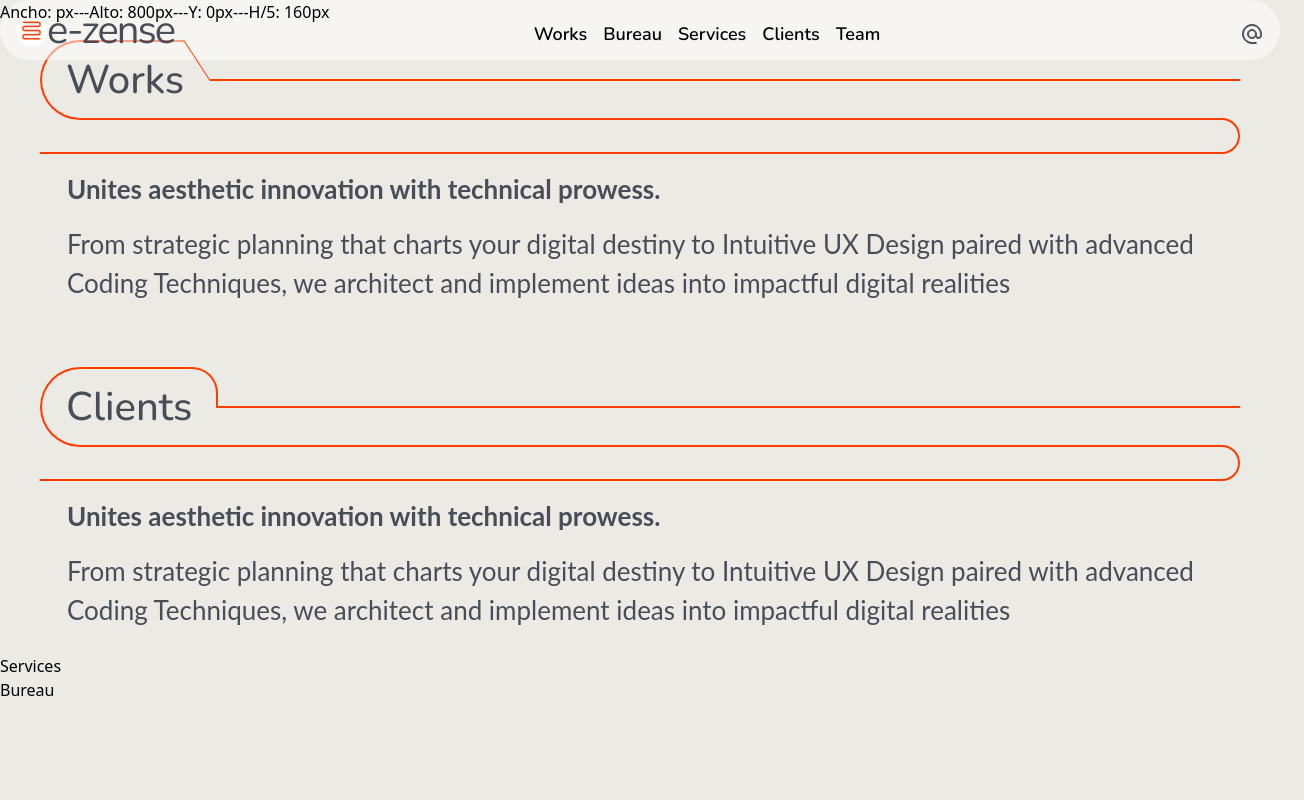
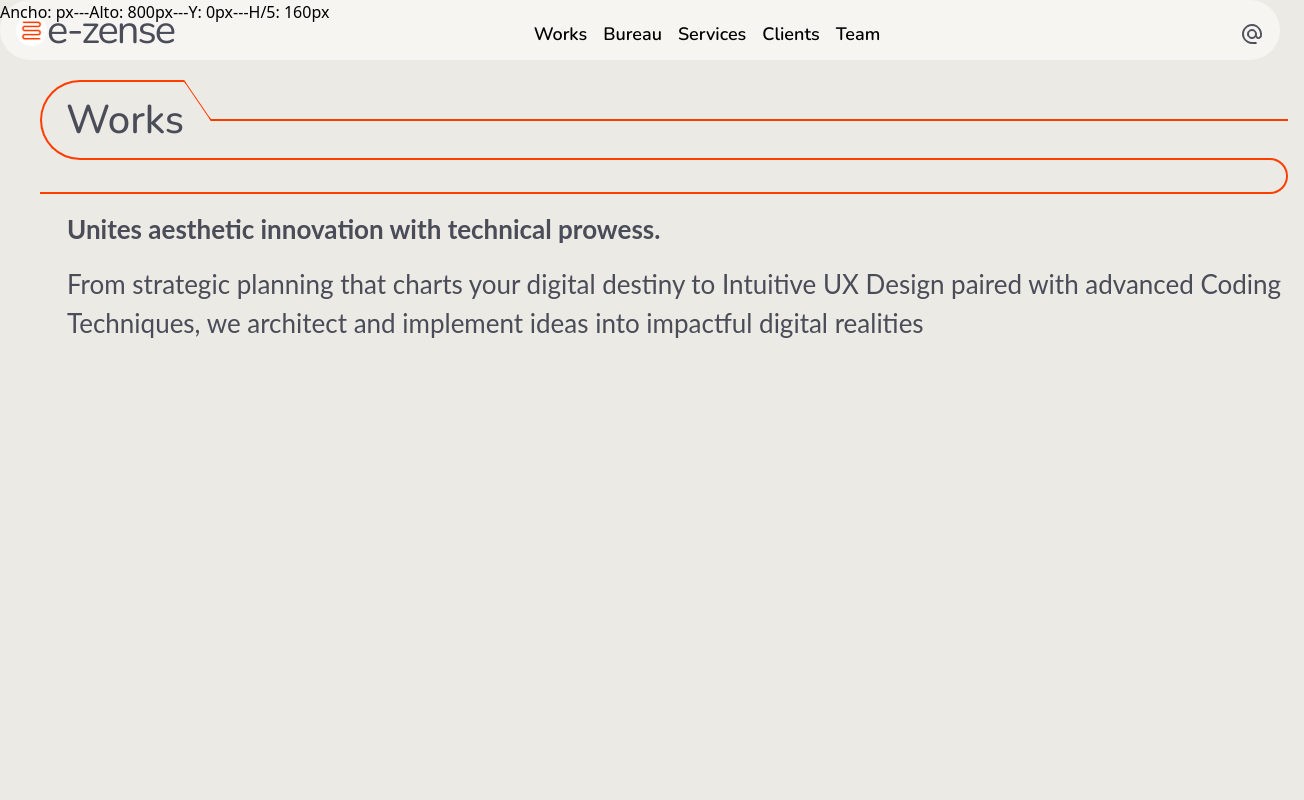
Before and after one commit to jeremias256/ezenseNewSite, a React (Vite) app: page / in a window 1280 px wide. Shown: the top 800 px of the page, 1304 px wide, since content can reach past the window. Built offline with nearby package versions, Linux system fonts and the light colour scheme.

Commit message:
merge con braian

```diff
--- a/src/components/works.jsx
+++ b/src/components/works.jsx
@@ -5,7 +5,7 @@ import "../css/works.css";
 const Works = () => {
   return (
     <>
-      <div className="works_content">
+      <div className="works_content absolute top-[40px] w-full">
         <TituloSeccion titulo="Works" />
         <div className="seccion-subTitulo">
           <span className="text-md-lato-700 grey-black">
--- a/src/routes/home.jsx
+++ b/src/routes/home.jsx
@@ -10,9 +10,9 @@ const home = () => {
     <>
       {/* <Banner /> */}
       <Works />
-      <Clients />
-      <Services />
-      <Bureau />
+      {/* <Clients /> */}
+      {/* <Services />
+      <Bureau /> */}
     </>
   );
 };
```
